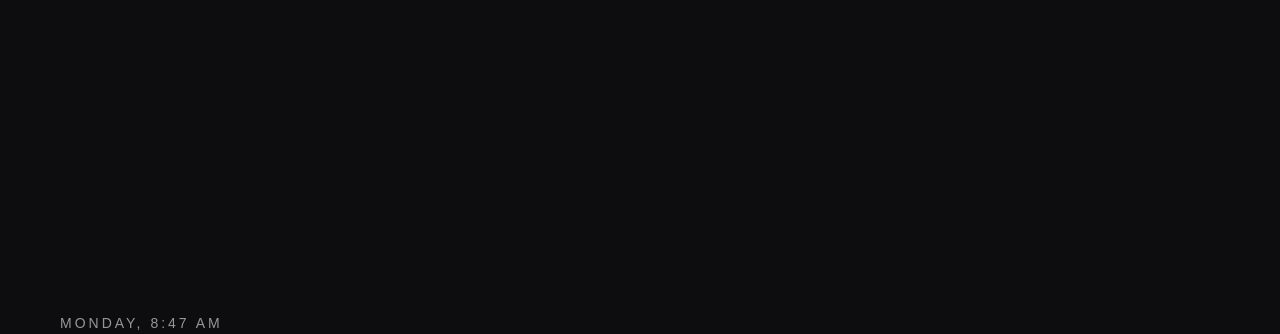
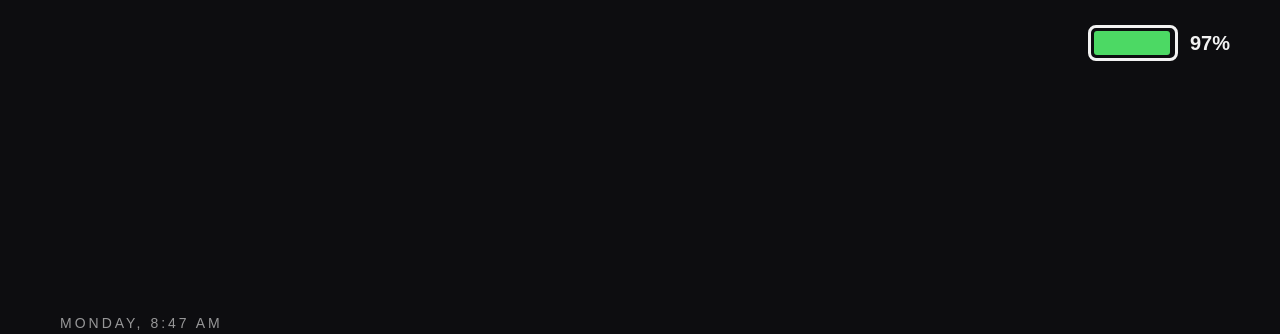
Before and after one commit to Exctsc/low-battery, a plain HTML site: page index.html in a window 1280 px wide. Both pictures are taken after a click on the button "Start the week". Shown: the top 334 px of the page. Drawn offline with Linux system fonts and the light colour scheme.

Commit message:
Add a battery meter that drains faster every day of the week
setInterval runs tick() 10 times a second. Colour goes green, yellow, red.

```diff
--- a/css/styles.css
+++ b/css/styles.css
@@ -57,3 +57,39 @@ button {
   width: fit-content;
   cursor: pointer;
 }
+
+/* BATTERY */
+
+#battery {
+  position: fixed;
+  top: 25px;
+  right: 30px;
+  display: flex;
+  align-items: center;
+  gap: 12px;
+  z-index: 10;
+}
+
+#battery-body {
+  width: 90px;
+  height: 36px;
+  border: 3px solid #f2f2f2;
+  border-radius: 8px;
+  padding: 3px;
+  box-sizing: border-box;
+}
+
+#battery-fill {
+  width: 100%;
+  height: 100%;
+  background-color: #4cd964;
+  border-radius: 3px;
+  transition: width 0.2s, background-color 0.5s;
+}
+
+#battery-text {
+  font-size: 20px;
+  font-weight: bold;
+  margin: 0;
+  width: 60px;
+}
--- a/index.html
+++ b/index.html
@@ -7,6 +7,14 @@
   <link rel="stylesheet" href="css/styles.css">
 </head>
 <body>
+
+  <!-- BATTERY (stays in the corner on every scene) -->
+  <div id="battery">
+    <div id="battery-body">
+      <div id="battery-fill"></div>
+    </div>
+    <p id="battery-text">100%</p>
+  </div>
 
   <!-- SCENES (only one is "active" at a time) -->
   <main id="scenes">
--- a/js/script.js
+++ b/js/script.js
@@ -4,9 +4,16 @@
 // ELEMENTS
 let scenes = document.getElementsByClassName("scene");
 let startBtn = document.querySelector("#startBtn");
+let batteryFill = document.querySelector("#battery-fill");
+let batteryText = document.querySelector("#battery-text");
 
 // VARIABLES
 let currentScene = 0; // 0 = intro, 1 = Monday ... 5 = rest
+let battery = 100;
+
+// how much battery drains every tick (10 ticks a second), one number per scene
+// intro and rest don't drain. each day of the week drains faster than the last.
+let drainRates = [0, 0.1, 0.2, 0.3, 0.45, 0];
 
 // FUNCTIONS
 
@@ -21,6 +28,33 @@ function showScene(number) {
 
 function startWeek() {
   showScene(1);
+  setInterval(tick, 100); // run tick() 10 times a second
+}
+
+// runs 10 times a second: drain the battery a little
+function tick() {
+  battery = battery - drainRates[currentScene];
+
+  if (battery < 0) {
+    battery = 0;
+  }
+
+  updateBattery();
+}
+
+// make the battery in the corner match the battery variable
+function updateBattery() {
+  batteryFill.style.width = battery + "%";
+  batteryText.textContent = Math.round(battery) + "%";
+
+  // green, then yellow, then red
+  if (battery > 50) {
+    batteryFill.style.backgroundColor = "#4cd964";
+  } else if (battery > 20) {
+    batteryFill.style.backgroundColor = "#ffcc00";
+  } else {
+    batteryFill.style.backgroundColor = "#ff3b30";
+  }
 }
 
 // TEMPORARY: arrow key to test the scenes (will be replaced later)
```
